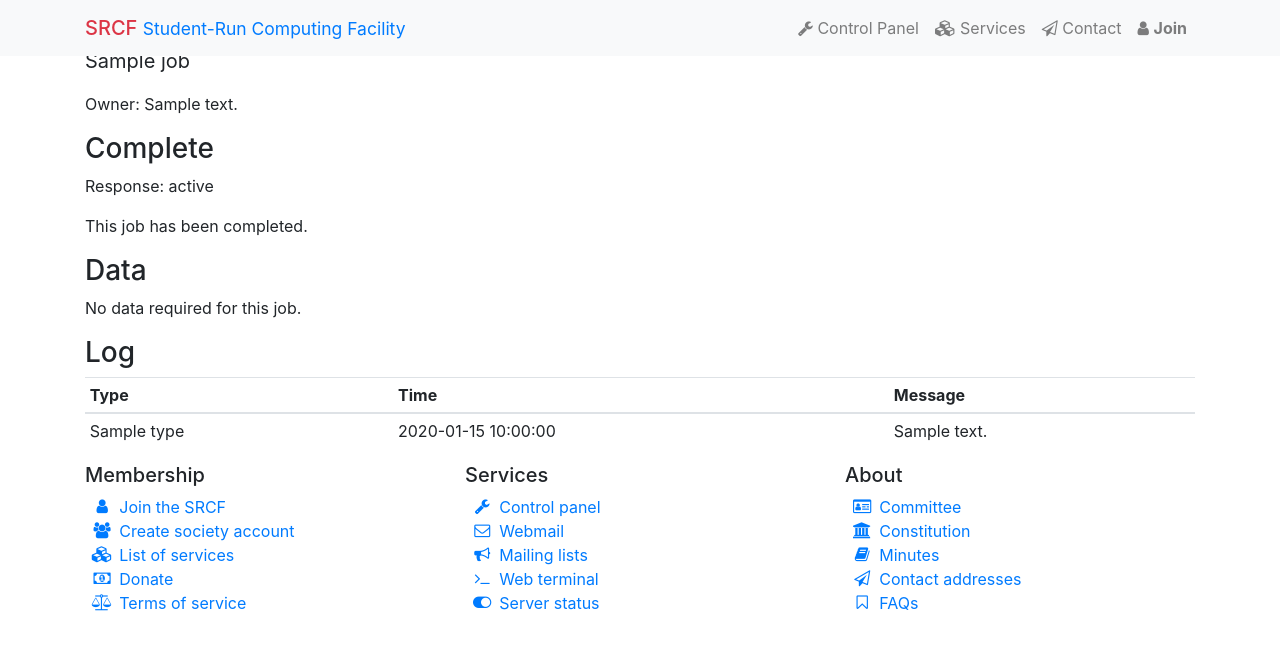
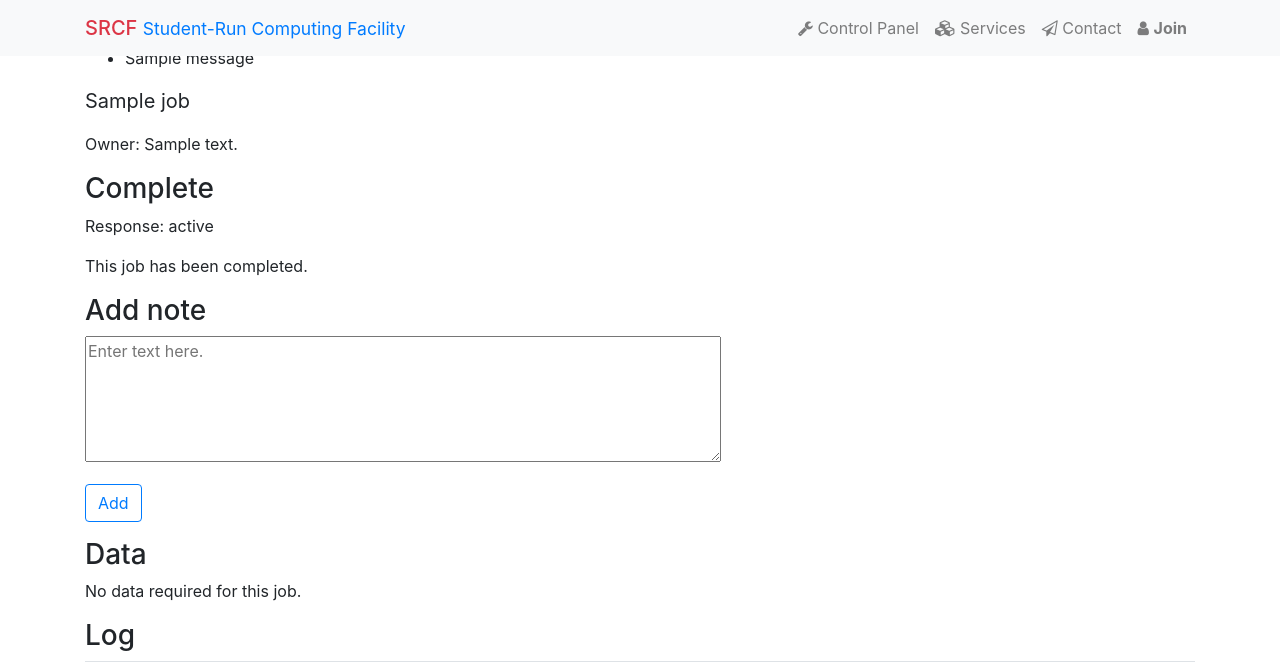
Before and after one commit to SRCF/control-panel, a Flask app: template control/templates/admin/status.html in a window 1280 px wide. Shown: the top 662 px of the page. Before the commit the page ends 611 px from the top, so only its background shows below. Run offline with Flask 2, Linux system fonts and the light colour scheme; the template is opened without the code that fills it: most values are stand-ins (such as "Sample title", 1, 10 or a date in 2020); one stand-in notice (Sample message) is shown; parts of the project's set-up code (start-up, migrations or seed data) failed here and were passed over; some libraries are stand-ins or nearby versions.

Commit message:
Notes can now be added to jobs from their status pages.

```diff
--- a/control/templates/admin/status.html
+++ b/control/templates/admin/status.html
@@ -21,6 +21,16 @@
 {%- if job.visible_to(principal) %}
 <a class="btn btn-outline-primary mb-2" href="{{ url_for('jobs.status', id=job.job_id) }}">Jump to normal view</a>
 {%- endif %}
+<p>
+<h3>Add note</h3>
+<form action="{{ url_for('admin.add_note', id=job.job_id) }}" method="post">
+    <p>
+        <textarea name="text" placeholder="Enter text here." rows="5" cols="60"></textarea><br>
+    </p>
+    <p>
+        <input type="submit" class="btn btn-outline-primary" value="Add">
+    </p>
+</form>
 <h3>Data</h3>
 {% if job.row.args %}
     <table class="table table-sm">
--- a/control/templates/base.html
+++ b/control/templates/base.html
@@ -42,6 +42,15 @@
           {%- endif %}
         </h2>
       {%- endif %}
+      {% with messages = get_flashed_messages() %}
+        {% if messages %}
+          <ul class=flashes>
+          {% for message in messages %}
+            <li>{{ message }}</li>
+          {% endfor %}
+          </ul>
+        {% endif %}
+      {% endwith %}
       {% block body %}{% endblock %}
     </main>
     <div id="action-modal" class="modal fade" tabindex="-1" role="dialog" aria-hidden="true">
```
Also changed, not shown: control/webapp/admin.py (+9 -1 lines).
